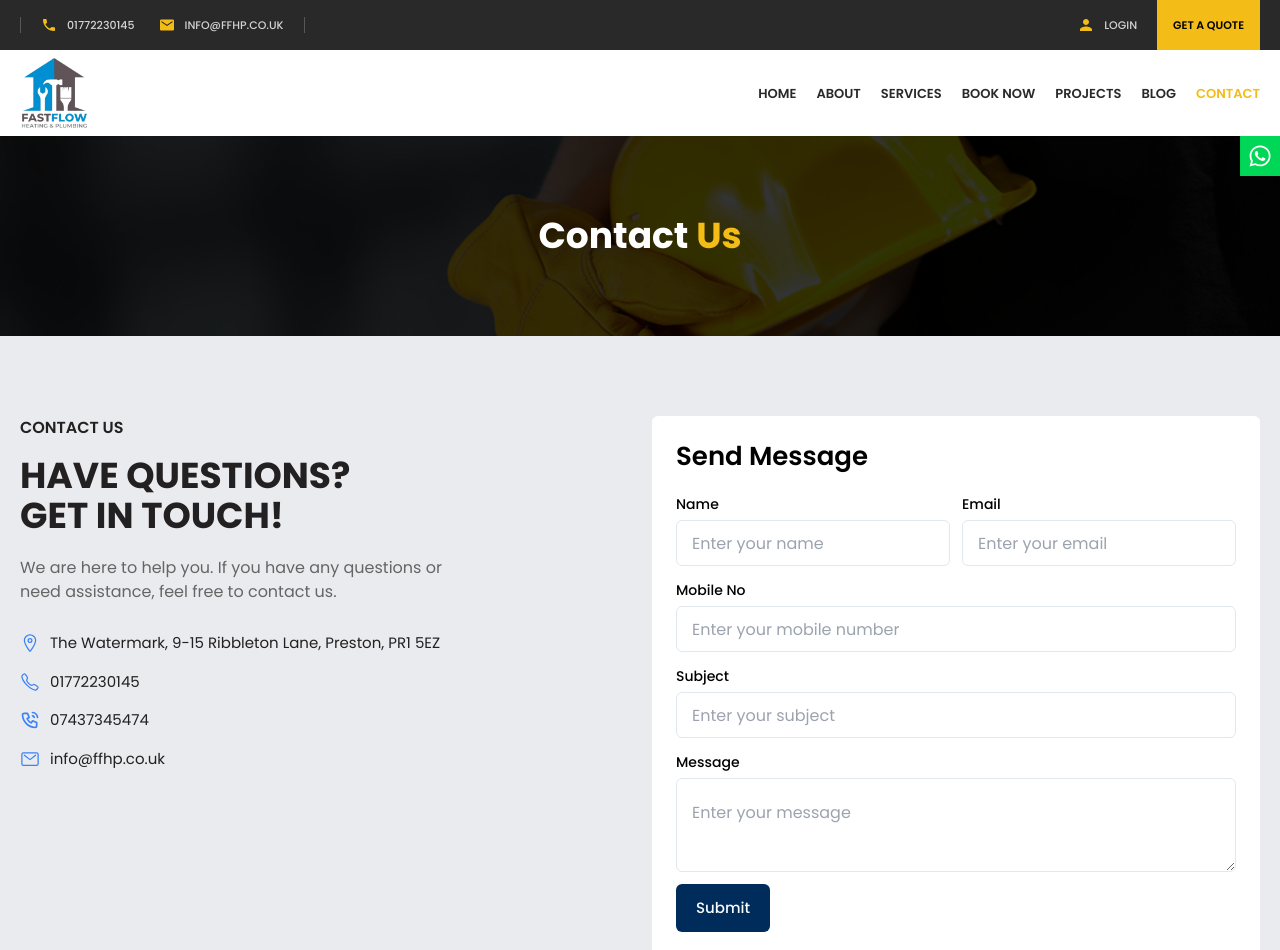
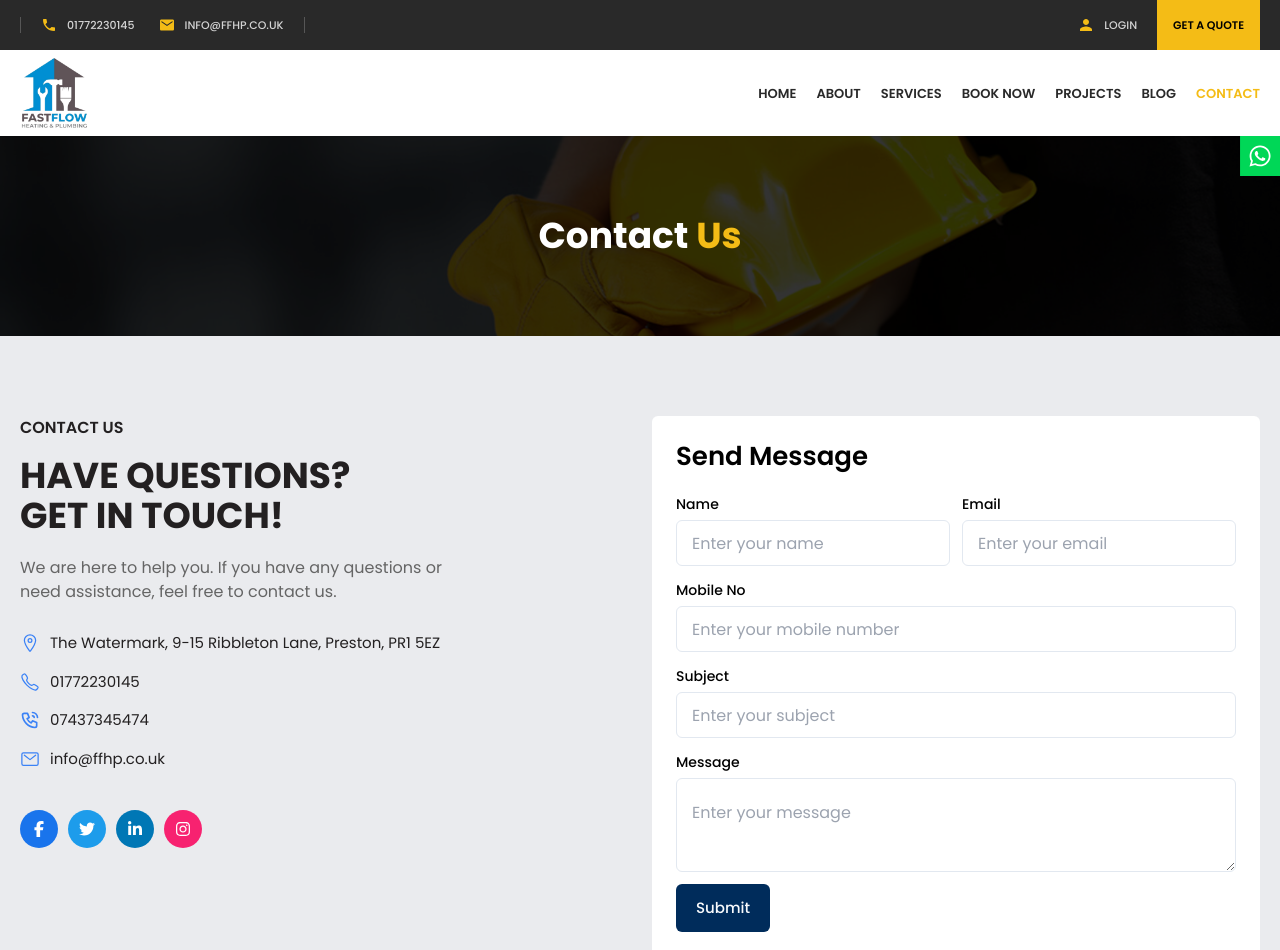
Before and after one commit to sababashfak/fastflow_frontend, a React (Vite) app: page /contact in a window 1280 px wide. Shown: the top 950 px of the page. Built offline with nearby package versions, Linux system fonts and the light colour scheme; no server answers.

Commit message:
contact social added

```diff
--- a/src/pages/Contact.tsx
+++ b/src/pages/Contact.tsx
@@ -1,4 +1,10 @@
 import ContactForm from "@/components/Contact/ContactForm";
+import {
+  FaFacebookF,
+  FaInstagram,
+  FaLinkedinIn,
+  FaTwitter,
+} from "react-icons/fa6";
 import {
   IoCallOutline,
   IoLocationOutline,
@@ -75,6 +81,36 @@ const Contact = () => {
                     info@ffhp.co.uk
                   </span>
                 </Link>
+                <div className="flex gap-2.5 md:pt-6">
+                  <a
+                    href="https://www.facebook.com/ffhpltd"
+                    className="flex size-[38px] items-center justify-center rounded-full bg-[#1974EC] text-base text-white duration-200 lg:hover:bg-primary lg:hover:text-dark"
+                    target="_blank"
+                  >
+                    <FaFacebookF />
+                  </a>
+                  <a
+                    href="#"
+                    className="flex size-[38px] items-center justify-center rounded-full bg-[#1D9CEB] text-base text-white duration-200 lg:hover:bg-primary lg:hover:text-dark"
+                    target="_blank"
+                  >
+                    <FaTwitter />
+                  </a>
+                  <a
+                    href="#"
+                    className="flex size-[38px] items-center justify-center rounded-full bg-[#0077B5] text-base text-white duration-200 lg:hover:bg-primary lg:hover:text-dark"
+                    target="_blank"
+                  >
+                    <FaLinkedinIn />
+                  </a>
+                  <a
+                    href="#"
+                    className="flex size-[38px] items-center justify-center rounded-full bg-[#F72270] text-base text-white duration-200 lg:hover:bg-primary lg:hover:text-dark"
+                    target="_blank"
+                  >
+                    <FaInstagram />
+                  </a>
+                </div>
               </div>
             </div>
             <ContactForm />
```
